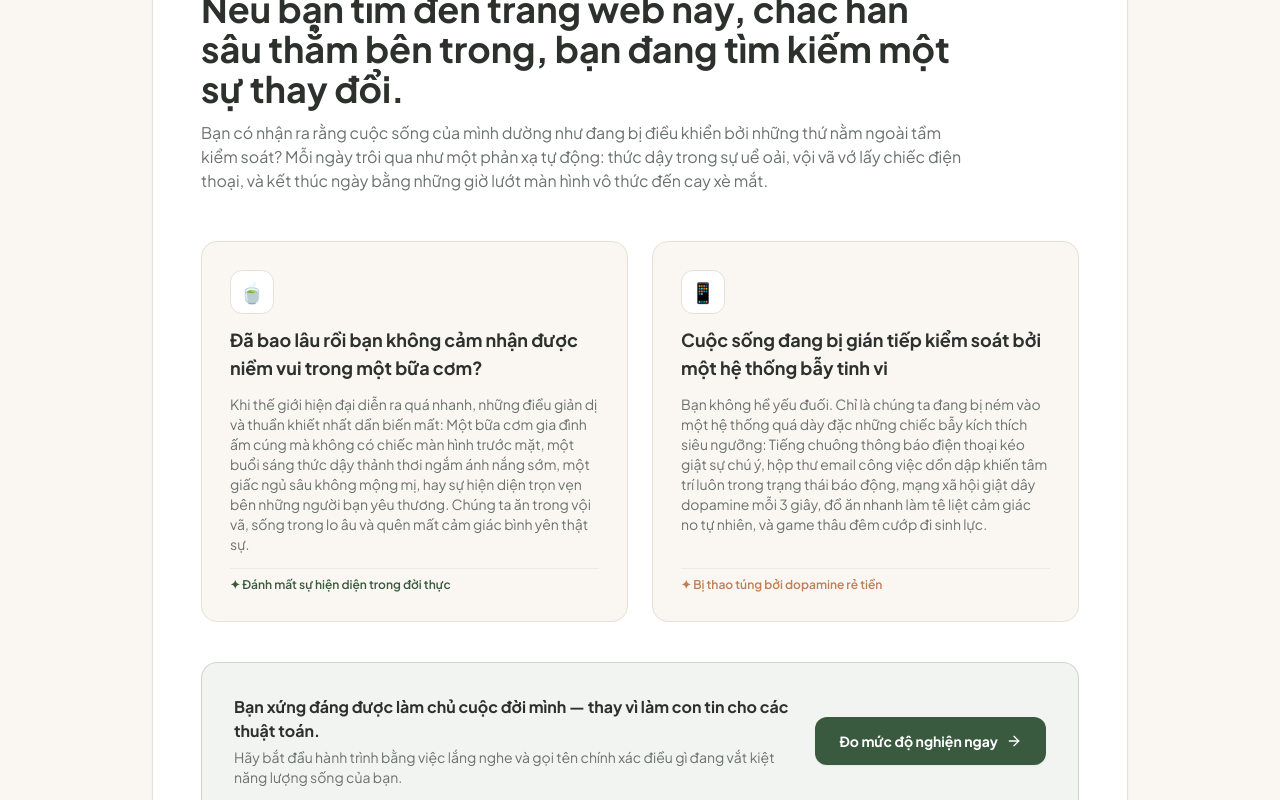
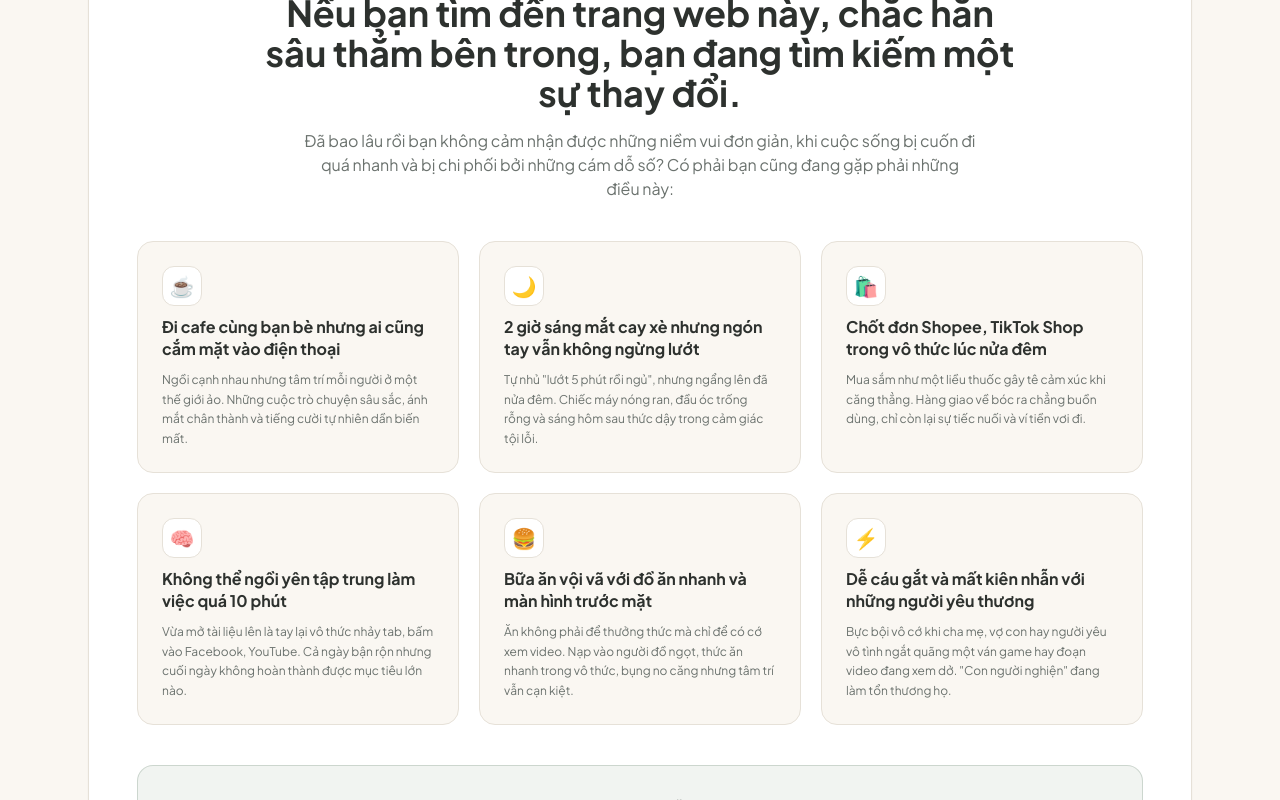
Before and after one commit to longphi11/traicainghien-1, a Next.js app: page / in a window 1280 px wide. Shown: the part 820-1620 px from the top of the page. Built offline with nearby package versions, Linux system fonts and the light colour scheme.

Commit message:
refactor(home): center insight header and present 6 concise scannable pain points

```diff
--- a/src/app/page.tsx
+++ b/src/app/page.tsx
@@ -55,71 +55,125 @@ export default function HomePage() {
       </section>
 
       {/* 1.5. KHỐI ĐÁNH THẲNG VÀO INSIGHT NGƯỜI ĐỌC (THỨC TỈNH & ĐỒNG CẢM) */}
-      <section className="px-6 max-w-5xl mx-auto">
+      <section className="px-6 max-w-6xl mx-auto">
         <div className="rounded-3xl p-8 md:p-12 bg-white border border-[#E6E1D8] shadow-sm space-y-10">
 
-          {/* Header Insight */}
-          <div className="max-w-3xl space-y-3">
+          {/* Header Insight (Căn giữa) */}
+          <div className="max-w-3xl mx-auto text-center space-y-4">
             <span className="text-xs font-bold uppercase tracking-wider text-[#C27D53] bg-[#F9EFE9] px-3.5 py-1.5 rounded-full inline-block">
               Lắng nghe tiếng lòng bạn
             </span>
             <h2 className="text-2xl md:text-4xl font-bold font-serif text-[#2D312E] leading-tight">
               Nếu bạn tìm đến trang web này, chắc hẳn sâu thẳm bên trong, bạn đang tìm kiếm một sự thay đổi.
             </h2>
-            <p className="text-sm md:text-base text-[#6B726E] leading-relaxed">
-              Bạn có nhận ra rằng cuộc sống của mình dường như đang bị điều khiển bởi những thứ nằm ngoài tầm kiểm soát? Mỗi ngày trôi qua như một phản xạ tự động: thức dậy trong sự uể oải, vội vã vớ lấy chiếc điện thoại, và kết thúc ngày bằng những giờ lướt màn hình vô thức đến cay xè mắt.
+            <p className="text-sm md:text-base text-[#6B726E] leading-relaxed max-w-2xl mx-auto">
+              Đã bao lâu rồi bạn không cảm nhận được những niềm vui đơn giản, khi cuộc sống bị cuốn đi quá nhanh và bị chi phối bởi những cám dỗ số? Có phải bạn cũng đang gặp phải những điều này:
             </p>
           </div>
 
-          {/* 2 Cột Gương Soi Chiếu Nỗi Đau */}
-          <div className="grid grid-cols-1 md:grid-cols-2 gap-6 pt-2">
+          {/* 6 Nỗi Đau Thực Tế (Grid 3 Cột) */}
+          <div className="grid grid-cols-1 md:grid-cols-2 lg:grid-cols-3 gap-5">
 
-            {/* Box 1: Niềm vui bình dị bị đánh cắp */}
-            <div className="p-7 rounded-2xl bg-[#FAF7F2] border border-[#E6E1D8] space-y-3.5 flex flex-col justify-between">
-              <div className="space-y-3">
-                <div className="w-11 h-11 rounded-xl bg-white border border-[#E6E1D8] flex items-center justify-center text-xl shadow-xs">
-                  🍵
+            {/* 1. Đi cafe dùng điện thoại */}
+            <div className="p-6 rounded-2xl bg-[#FAF7F2] border border-[#E6E1D8] space-y-3 flex flex-col justify-between hover:border-[#3A5A40]/30 transition-all">
+              <div className="space-y-2.5">
+                <div className="w-10 h-10 rounded-xl bg-white border border-[#E6E1D8] flex items-center justify-center text-xl shadow-xs">
+                  ☕
                 </div>
-                <h3 className="text-lg font-bold font-serif text-[#2D312E]">
-                  Đã bao lâu rồi bạn không cảm nhận được niềm vui trong một bữa cơm?
+                <h3 className="font-bold font-serif text-[#2D312E] text-base leading-snug">
+                  Đi cafe cùng bạn bè nhưng ai cũng cắm mặt vào điện thoại
                 </h3>
-                <p className="text-xs md:text-sm text-[#6B726E] leading-relaxed">
-                  Khi thế giới hiện đại diễn ra quá nhanh, những điều giản dị và thuần khiết nhất dần biến mất: Một bữa cơm gia đình ấm cúng mà không có chiếc màn hình trước mặt, một buổi sáng thức dậy thảnh thơi ngắm ánh nắng sớm, một giấc ngủ sâu không mộng mị, hay sự hiện diện trọn vẹn bên những người bạn yêu thương. Chúng ta ăn trong vội vã, sống trong lo âu và quên mất cảm giác bình yên thật sự.
+                <p className="text-xs text-[#6B726E] leading-relaxed">
+                  Ngồi cạnh nhau nhưng tâm trí mỗi người ở một thế giới ảo. Những cuộc trò chuyện sâu sắc, ánh mắt chân thành và tiếng cười tự nhiên dần biến mất.
                 </p>
-              </div>
-              <div className="text-xs font-semibold text-[#3A5A40] pt-2 border-t border-[#E6E1D8]/60">
-                ✦ Đánh mất sự hiện diện trong đời thực
               </div>
             </div>
 
-            {/* Box 2: Ma trận cám dỗ & kiểm soát vô hình */}
-            <div className="p-7 rounded-2xl bg-[#FAF7F2] border border-[#E6E1D8] space-y-3.5 flex flex-col justify-between">
-              <div className="space-y-3">
-                <div className="w-11 h-11 rounded-xl bg-white border border-[#E6E1D8] flex items-center justify-center text-xl shadow-xs">
-                  📱
+            {/* 2. 2h sáng cay mắt */}
+            <div className="p-6 rounded-2xl bg-[#FAF7F2] border border-[#E6E1D8] space-y-3 flex flex-col justify-between hover:border-[#3A5A40]/30 transition-all">
+              <div className="space-y-2.5">
+                <div className="w-10 h-10 rounded-xl bg-white border border-[#E6E1D8] flex items-center justify-center text-xl shadow-xs">
+                  🌙
                 </div>
-                <h3 className="text-lg font-bold font-serif text-[#2D312E]">
-                  Cuộc sống đang bị gián tiếp kiểm soát bởi một hệ thống bẫy tinh vi
+                <h3 className="font-bold font-serif text-[#2D312E] text-base leading-snug">
+                  2 giờ sáng mắt cay xè nhưng ngón tay vẫn không ngừng lướt
                 </h3>
-                <p className="text-xs md:text-sm text-[#6B726E] leading-relaxed">
-                  Bạn không hề yếu đuối. Chỉ là chúng ta đang bị ném vào một hệ thống quá dày đặc những chiếc bẫy kích thích siêu ngưỡng: Tiếng chuông thông báo điện thoại kéo giật sự chú ý, hộp thư email công việc dồn dập khiến tâm trí luôn trong trạng thái báo động, mạng xã hội giật dây dopamine mỗi 3 giây, đồ ăn nhanh làm tê liệt cảm giác no tự nhiên, và game thâu đêm cướp đi sinh lực.
+                <p className="text-xs text-[#6B726E] leading-relaxed">
+                  Tự nhủ "lướt 5 phút rồi ngủ", nhưng ngẩng lên đã nửa đêm. Chiếc máy nóng ran, đầu óc trống rỗng và sáng hôm sau thức dậy trong cảm giác tội lỗi.
                 </p>
               </div>
-              <div className="text-xs font-semibold text-[#C27D53] pt-2 border-t border-[#E6E1D8]/60">
-                ✦ Bị thao túng bởi dopamine rẻ tiền
+            </div>
+
+            {/* 3. Mua sắm Shopee */}
+            <div className="p-6 rounded-2xl bg-[#FAF7F2] border border-[#E6E1D8] space-y-3 flex flex-col justify-between hover:border-[#3A5A40]/30 transition-all">
+              <div className="space-y-2.5">
+                <div className="w-10 h-10 rounded-xl bg-white border border-[#E6E1D8] flex items-center justify-center text-xl shadow-xs">
+                  🛍️
+                </div>
+                <h3 className="font-bold font-serif text-[#2D312E] text-base leading-snug">
+                  Chốt đơn Shopee, TikTok Shop trong vô thức lúc nửa đêm
+                </h3>
+                <p className="text-xs text-[#6B726E] leading-relaxed">
+                  Mua sắm như một liều thuốc gây tê cảm xúc khi căng thẳng. Hàng giao về bóc ra chẳng buồn dùng, chỉ còn lại sự tiếc nuối và ví tiền vơi đi.
+                </p>
+              </div>
+            </div>
+
+            {/* 4. Mất tập trung */}
+            <div className="p-6 rounded-2xl bg-[#FAF7F2] border border-[#E6E1D8] space-y-3 flex flex-col justify-between hover:border-[#3A5A40]/30 transition-all">
+              <div className="space-y-2.5">
+                <div className="w-10 h-10 rounded-xl bg-white border border-[#E6E1D8] flex items-center justify-center text-xl shadow-xs">
+                  🧠
+                </div>
+                <h3 className="font-bold font-serif text-[#2D312E] text-base leading-snug">
+                  Không thể ngồi yên tập trung làm việc quá 10 phút
+                </h3>
+                <p className="text-xs text-[#6B726E] leading-relaxed">
+                  Vừa mở tài liệu lên là tay lại vô thức nhảy tab, bấm vào Facebook, YouTube. Cả ngày bận rộn nhưng cuối ngày không hoàn thành được mục tiêu lớn nào.
+                </p>
+              </div>
+            </div>
+
+            {/* 5. Ăn uống cảm xúc */}
+            <div className="p-6 rounded-2xl bg-[#FAF7F2] border border-[#E6E1D8] space-y-3 flex flex-col justify-between hover:border-[#3A5A40]/30 transition-all">
+              <div className="space-y-2.5">
+                <div className="w-10 h-10 rounded-xl bg-white border border-[#E6E1D8] flex items-center justify-center text-xl shadow-xs">
+                  🍔
+                </div>
+                <h3 className="font-bold font-serif text-[#2D312E] text-base leading-snug">
+                  Bữa ăn vội vã với đồ ăn nhanh và màn hình trước mặt
+                </h3>
+                <p className="text-xs text-[#6B726E] leading-relaxed">
+                  Ăn không phải để thưởng thức mà chỉ để có cớ xem video. Nạp vào người đồ ngọt, thức ăn nhanh trong vô thức, bụng no căng nhưng tâm trí vẫn cạn kiệt.
+                </p>
+              </div>
+            </div>
+
+            {/* 6. Cáu gắt người thân */}
+            <div className="p-6 rounded-2xl bg-[#FAF7F2] border border-[#E6E1D8] space-y-3 flex flex-col justify-between hover:border-[#3A5A40]/30 transition-all">
+              <div className="space-y-2.5">
+                <div className="w-10 h-10 rounded-xl bg-white border border-[#E6E1D8] flex items-center justify-center text-xl shadow-xs">
+                  ⚡
+                </div>
+                <h3 className="font-bold font-serif text-[#2D312E] text-base leading-snug">
+                  Dễ cáu gắt và mất kiên nhẫn với những người yêu thương
+                </h3>
+                <p className="text-xs text-[#6B726E] leading-relaxed">
+                  Bực bội vô cớ khi cha mẹ, vợ con hay người yêu vô tình ngắt quãng một ván game hay đoạn video đang xem dở. "Con người nghiện" đang làm tổn thương họ.
+                </p>
               </div>
             </div>
 
           </div>
 
-          {/* Callout Kết Nối & Động Lực */}
-          <div className="p-6 md:p-8 rounded-2xl bg-[#EBF0EC]/70 border border-[#3A5A40]/20 flex flex-col sm:flex-row items-start sm:items-center justify-between gap-6">
+          {/* Callout Kết Nối & Động Lực (Căn giữa) */}
+          <div className="p-6 md:p-8 rounded-2xl bg-[#EBF0EC]/70 border border-[#3A5A40]/20 flex flex-col sm:flex-row items-center justify-between gap-6 text-center sm:text-left">
             <div className="space-y-1 max-w-xl">
               <p className="text-base font-bold font-serif text-[#2D312E]">
-                Bạn xứng đáng được làm chủ cuộc đời mình — thay vì làm con tin cho các thuật toán.
+                Bạn không hề yếu đuối — bạn chỉ đang bị kẹt trong một hệ thống bẫy dopamine.
               </p>
               <p className="text-xs md:text-sm text-[#6B726E]">
-                Hãy bắt đầu hành trình bằng việc lắng nghe và gọi tên chính xác điều gì đang vắt kiệt năng lượng sống của bạn.
+                Bước đầu tiên để giành lại tự do là gọi tên chính xác điều gì đang chi phối bạn.
               </p>
             </div>
             <Link
```
